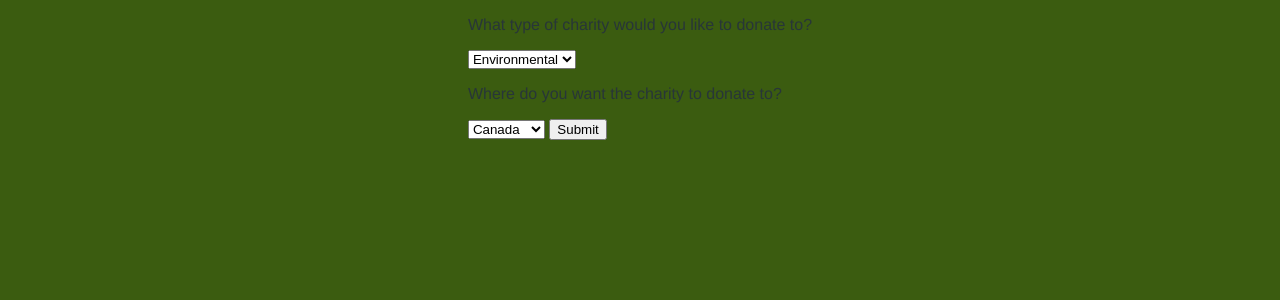
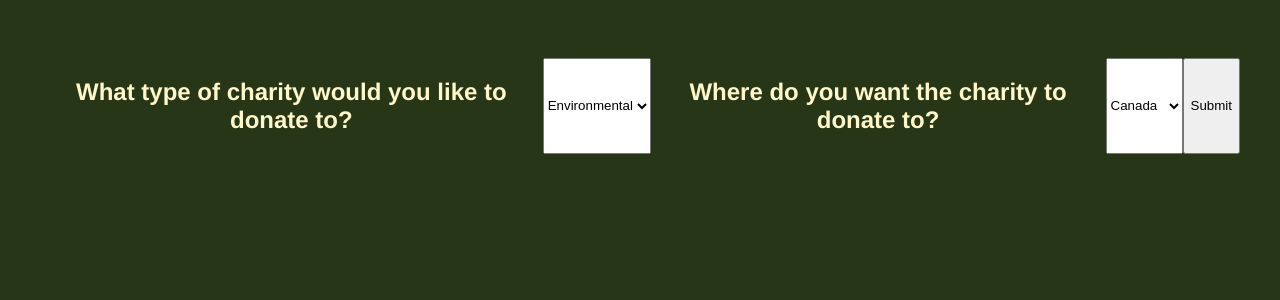
Before and after one commit to Jimmykhangnguyen/GenAI24, a Flask app: page /q2 in a window 1280 px wide. Shown: the top 300 px of the page. Run offline with Flask 3, Linux system fonts and the light colour scheme.

Commit message:
fixing css to make cohesive

```diff
--- a/src/static/CSS/styles.css
+++ b/src/static/CSS/styles.css
@@ -1,8 +1,3 @@
-body {
-    background-color: #FEFAE0;
-    color: #283638;
-}
-
 .center {
     margin: auto;
     width: 50%;
@@ -14,7 +9,7 @@ body {
     flex-grow: 1;
     width: 300px;
     margin: 20px;
-    border: 1px solid #283638;
+    border: 1px solid #fef7ca;
     border-radius: 5px;
     overflow: hidden;
     display: flex;
@@ -61,21 +56,32 @@ body {
 
 .boxcenter {
     justify-content: center;
-}body {
+}
+
+form {
+    display: flex;
+    justify-content: center;
+    text-align: center;
+    padding: 10px;
+    margin: 30px;
+}
+
+body {
     margin: 0;
     padding: 0;
     font-family: "Helvetica Neue", Helvetica, Arial, sans-serif;
-    background-color: #3B5C10;
-    display: flex;
+    background-color: #283618;
+    /* display: flex; */
     justify-content: center;
     align-items: center;
     overflow: hidden;
+    color:#fef7ca;
 }
 
 .mainPage {
     width: 90%;
     position: absolute;
-    color: white;
+    color: #fef7ca;
     top: 25%;
     left: 5%;
     transform: translate(-50,-50);
@@ -84,13 +90,14 @@ body {
 
 .mainPage h1 {
     margin-bottom: -1vh;
-    color: rgb(246, 213, 27);
+    color: #E9AE0B;
     font-size: 13vh;
 }
 
 .mainPage p {
     font-size: 17px;
     margin-bottom: -8px;
+
 }
 
 .charity-cards {
@@ -105,3 +112,14 @@ body {
     flex-wrap: wrap;
     justify-content: center;
 }
+
+.charityInfo {
+    justify-content: center;
+    padding: 20px;
+    margin-top: 10px;
+    text-align: center;
+}
+
+br {
+    padding: 20px;
+}
--- a/src/templates/q2.html
+++ b/src/templates/q2.html
@@ -3,22 +3,24 @@
 {% block content %}
 {% if have_charity == "Yes" %}
 
+<div class="questions">
 <form action="/charity_info" method="POST">
-    <p>What is the name of the charity?</p>
+    <h2>What is the name of the charity?</h2>
     <input type="text" id="charity_name" name="charity_name">
     <input type="submit" value="Submit">
 </form>
 {% else %}
 <br>
 <form action="/search_charities" method="POST">
-    <p>What type of charity would you like to donate to?</p>
+    <h2>What type of charity would you like to donate to?</h2>
     <select name="charities" id="charities">
         <option value="environmental">Environmental</option>
         <option value="children">Children's</option>
         <option value="animal">Animal</option>
         <option value="human_rights">Human Rights</option>
     </select>
-    <p>Where do you want the charity to donate to?</p>
+    <br>
+    <h2>Where do you want the charity to donate to?</h2>
     <select name="locations" id="locations">
         <option value="canada">Canada</option>
         <option value="united_states">USA</option>
@@ -27,6 +29,7 @@
     </select>
     <input type="submit" value="Submit">
 </form>
+</div>
 {% endif %}
 
 {% endblock %}
```
Also changed, not shown: src/templates/charities.html (deleted, +0 -77 lines), src/templates/question.html (+7 -1 lines), src/templates/search_charities.html (+72 -8 lines).
